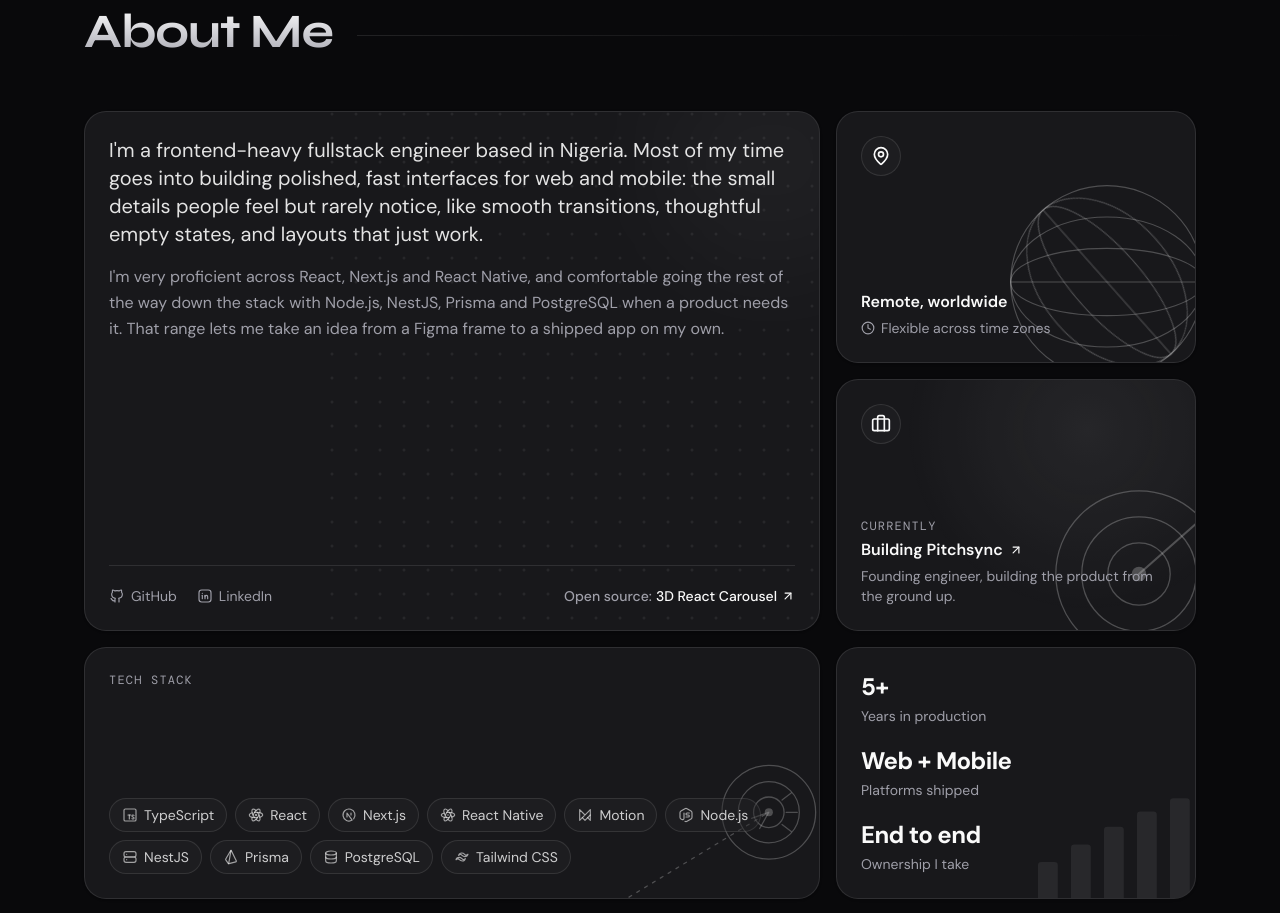
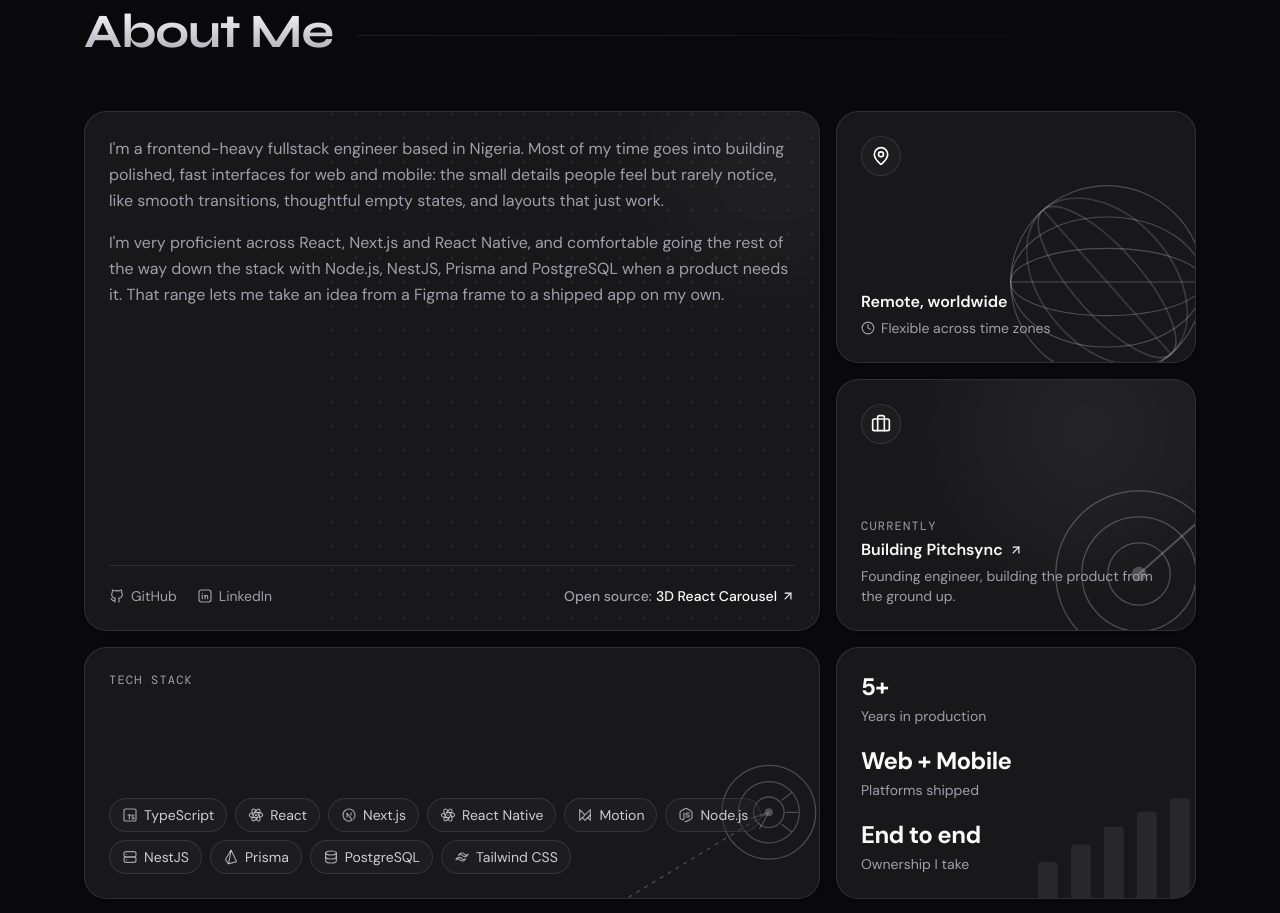
Before and after one commit to devphenom/devphenom.github.io, a Next.js app: page / in a window 1280 px wide. Shown: the part 920-1833 px from the top of the page. Built offline with nearby package versions, Linux system fonts and the light colour scheme; a web font is replaced by a local one.

Commit message:
feat: update resume URL, improve project card links visibility, and clean up code formatting

```diff
--- a/components/about.tsx
+++ b/components/about.tsx
@@ -70,13 +70,7 @@ export function About() {
             />
             <div className="relative space-y-4">
               {about.bio.map((paragraph, i) => (
-                <p
-                  key={i}
-                  className={cn(
-                    "leading-relaxed text-muted-foreground",
-                    i === 0 && "text-lg text-foreground/90 sm:text-xl",
-                  )}
-                >
+                <p key={i} className="leading-relaxed text-muted-foreground">
                   {paragraph}
                 </p>
               ))}
--- a/components/curved-menu/curved-menu.tsx
+++ b/components/curved-menu/curved-menu.tsx
@@ -67,7 +67,10 @@ export function CurvedMenu({ onNavigate }: { onNavigate: () => void }) {
             href={RESUME_URL}
             download
             onClick={onNavigate}
-            className={cn(buttonVariants({ variant: "outline" }), "w-fit")}
+            className={cn(
+              buttonVariants({ variant: "outline", size: "lg" }),
+              "h-12 w-fit gap-2 rounded-full px-8 text-base font-medium",
+            )}
           >
             <Download className="size-4" />
             Download Resume
--- a/components/projects.tsx
+++ b/components/projects.tsx
@@ -280,6 +280,7 @@ function ProjectCard({
         </div>
         <div className="mt-auto space-y-4">
           {project.tags.length > 0 ? <TagPills tags={project.tags} /> : null}
+          {project.live || project.repo ? (
             <div className="flex flex-wrap items-center gap-x-5 gap-y-3 border-t border-border pt-4">
               {project.live ? (
                 <ProjectLink
@@ -296,6 +297,7 @@ function ProjectCard({
                 />
               ) : null}
             </div>
+          ) : null}
         </div>
       </div>
     </div>
--- a/components/ui/bento-grid.tsx
+++ b/components/ui/bento-grid.tsx
@@ -67,7 +67,7 @@ export function BentoCard({
       viewport={{ once: true, margin: "-80px" }}
       onMouseMove={handleSpotlight}
       className={cn(
-        "group relative isolate flex flex-col overflow-hidden rounded-3xl border border-border bg-card p-6 shadow-sm transition-[transform,border-color,box-shadow] duration-300 hover:border-foreground/20 hover:shadow-md motion-safe:hover:-translate-y-0.5",
+        "group relative isolate flex flex-col overflow-hidden rounded-3xl border border-border bg-card p-6 shadow-sm transition-[border-color,box-shadow] duration-300 hover:border-foreground/20 hover:shadow-md",
         className,
       )}
     >
--- a/lib/constants.ts
+++ b/lib/constants.ts
@@ -39,7 +39,7 @@ export const socials = {
   twitter: "https://twitter.com/devphenom",
 } as const;
 
-export const RESUME_URL = "/resume.pdf";
+export const RESUME_URL = "/ali-abdulsamad-resume.pdf";
 
 export const profile = {
   name: "Abdulsamad Ali",
@@ -61,18 +61,7 @@ export const about = {
     href: "https://github.com/devphenom/3d-react-carousel",
   },
   techLabel: "Tech Stack",
-  techStack: [
-    "TypeScript",
-    "React",
-    "Next.js",
-    "React Native",
-    "Motion",
-    "Node.js",
-    "NestJS",
-    "Prisma",
-    "PostgreSQL",
-    "Tailwind CSS",
-  ],
+  techStack: ["TypeScript", "React", "Next.js", "React Native", "Motion", "Node.js", "NestJS", "Prisma", "PostgreSQL", "Tailwind CSS"],
   stats: [
     { value: "5+", label: "Years in production" },
     { value: "Web + Mobile", label: "Platforms shipped" },
@@ -90,8 +79,7 @@ export const about = {
   },
   cta: {
     title: "Have something worth building?",
-    description:
-      "I'm open to senior roles and selective collaborations. Let's ship it.",
+    description: "I'm open to senior roles and selective collaborations. Let's ship it.",
     href: "#contact",
     label: "Get in touch",
   },
@@ -104,8 +92,7 @@ export const projects = {
       name: "Pitchsync",
       image: "/projects/pitchsync.png",
       eyebrow: "Project",
-      description:
-        "A full-stack platform for booking and scheduling stadiums and pitches across Nigeria. It's a monorepo: marketing site, admin dashboard, and API.",
+      description: "A full-stack platform for booking and scheduling stadiums and pitches across Nigeria. It's a monorepo: marketing site, admin dashboard, and API.",
       tags: ["Next.js", "React", "Node.js"],
       live: "https://pitchsync.ng",
       repo: null,
@@ -115,10 +102,9 @@ export const projects = {
       name: "Marvin",
       image: "/projects/marvin.png",
       eyebrow: "Project",
-      description:
-        "An AI presentation builder that turns raw slide files into on-brand, investor-ready pitch decks. Behind it sits a parsing pipeline, a slide editor, and an export engine.",
+      description: "An AI presentation builder that turns raw slide files into on-brand, investor-ready pitch decks. Behind it sits a parsing pipeline, a slide editor, and an export engine.",
       tags: ["Next.js", "React", "NestJS", "Prisma"],
-      live: null,
+      live: "https://consultmarvin.com",
       repo: null,
       featured: false,
     },
@@ -140,7 +126,7 @@ export const projects = {
       description:
         "A telemedicine platform connecting patients with providers and health services — hospitals, pharmacies, blood banks, and ambulances — across a patient mobile app and a provider dashboard.",
       tags: ["React Native", "Next.js", "TypeScript", "Tailwind CSS"],
-      live: null,
+      live: "https://telscare.com",
       repo: null,
       featured: false,
     },
@@ -148,8 +134,7 @@ export const projects = {
       name: "Tenalve",
       image: "/projects/tenalve.png",
       eyebrow: "Project",
-      description:
-        "A multi-tenant sports platform for organizations and facilities — member management, bookings, and dashboards, each org on its own subdomain. Built on the Next.js App Router.",
+      description: "A multi-tenant sports platform for organizations and facilities — member management, bookings, and dashboards, each org on its own subdomain. Built on the Next.js App Router.",
       tags: ["Next.js", "React", "TypeScript", "Tailwind CSS"],
       live: "https://tenalve.com",
       repo: null,
@@ -159,8 +144,7 @@ export const projects = {
       name: "TicketSir",
       image: "/projects/ticketisr.png",
       eyebrow: "Project",
-      description:
-        "An event-ticketing platform where fans discover shows and buy tickets, with card checkout and an embeddable purchase widget powering the storefront and API.",
+      description: "An event-ticketing platform where fans discover shows and buy tickets, with card checkout and an embeddable purchase widget powering the storefront and API.",
       tags: ["React", "Node.js"],
       live: "https://www.ticketsir.com",
       repo: null,
@@ -170,8 +154,7 @@ export const projects = {
       name: "Uri Creative",
       image: "/projects/uricreative.png",
       eyebrow: "Project",
-      description:
-        "A marketplace connecting creative talent — models, hosts, and actors — with brands and clients hiring for events and projects, with AI-powered social insights and growth tools.",
+      description: "A marketplace connecting creative talent — models, hosts, and actors — with brands and clients hiring for events and projects, with AI-powered social insights and growth tools.",
       tags: ["TypeScript", "React", "Next.js", "Motion"],
       live: "https://uricreative.com",
       repo: null,
@@ -181,8 +164,7 @@ export const projects = {
       name: "Verified Creators",
       image: "/projects/verifiedcreators.png",
       eyebrow: "Project",
-      description:
-        "A non-KYC, on-chain identity platform built on DeSo that lets web3 creators prove they're real — removing trust friction for investors backing their tokens and NFTs.",
+      description: "A non-KYC, on-chain identity platform built on DeSo that lets web3 creators prove they're real — removing trust friction for investors backing their tokens and NFTs.",
       tags: ["TypeScript", "React", "Next.js", "Tailwind CSS"],
       live: "https://verifiedcreators.io",
       repo: null,
@@ -316,10 +298,7 @@ export const experience = {
       start: "Apr 2021",
       end: "Aug 2021",
       current: false,
-      points: [
-        "Built and improved web UI in React.js alongside the design and backend teams.",
-        "Worked with designers to apply UX best practices in implementation.",
-      ],
+      points: ["Built and improved web UI in React.js alongside the design and backend teams.", "Worked with designers to apply UX best practices in implementation."],
       tags: ["React"],
       href: null,
     },
@@ -331,9 +310,7 @@ export const experience = {
       start: "Oct 2020",
       end: "Mar 2021",
       current: false,
-      points: [
-        "Designed and built front-end applications with HTML5, CSS3, and React.",
-      ],
+      points: ["Designed and built front-end applications with HTML5, CSS3, and React."],
       tags: ["React"],
       href: null,
     },
@@ -345,9 +322,7 @@ export const experience = {
       start: "Jul 2020",
       end: "Oct 2020",
       current: false,
-      points: [
-        "Frontend internship — shipped projects and earned certification.",
-      ],
+      points: ["Frontend internship — shipped projects and earned certification."],
       tags: ["React"],
       href: null,
     },
@@ -359,9 +334,7 @@ export const experience = {
       start: "Jun 2020",
       end: "Jul 2020",
       current: false,
-      points: [
-        "Intensive frontend internship covering version control, debugging, and web fundamentals.",
-      ],
+      points: ["Intensive frontend internship covering version control, debugging, and web fundamentals."],
       tags: ["React"],
       href: null,
     },
@@ -371,7 +344,6 @@ export const experience = {
 export const contact = {
   heading: "Contact",
   title: "Have something worth building?",
-  description:
-    "I'm open to senior roles and selective collaborations. Tell me what you're building.",
+  description: "I'm open to senior roles and selective collaborations. Tell me what you're building.",
   email: "aliabdulsamad15@gmail.com",
 } as const;
```
Also changed, not shown: 1 other file (tests, documents, lock files or other folders). Lines whose indentation alone changed are shown as unchanged.
